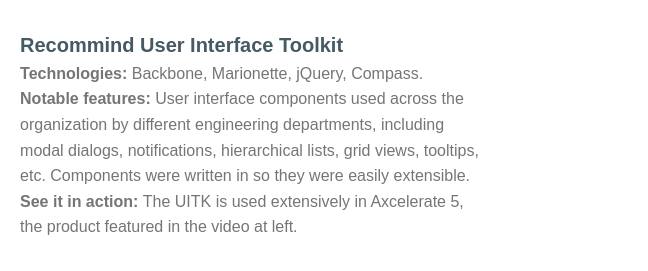
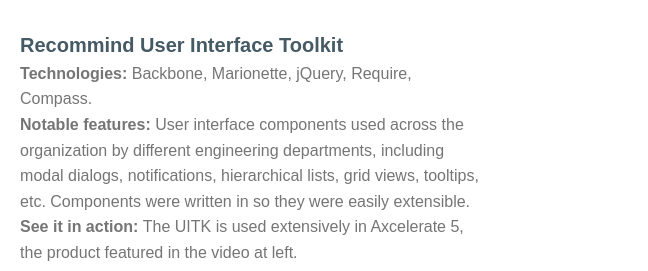
Before and after one commit to bllfrnch/bllfrnch.github.io, a website: page portfolio.html in a window 1280 px wide. Shown: the part 527-798 px from the top of the page, 632-1280 px from the left. Drawn offline with Linux system fonts and the light colour scheme.

Commit message:
Added content to portfolio

```diff
--- a/portfolio.html
+++ b/portfolio.html
@@ -49,7 +49,7 @@
             <figcaption>
               <h2>Recommind User Interface Toolkit</h2>
               <ul>
-                <li><strong>Technologies: </strong> Backbone, Marionette, jQuery, Compass.</li>
+                <li><strong>Technologies: </strong> Backbone, Marionette, jQuery, Require, Compass.</li>
                 <li><strong>Notable features: </strong> User interface components used across the organization by different engineering departments, including modal dialogs, notifications, hierarchical lists, grid views, tooltips, etc. Components were written in so they were easily extensible.</li>
                 <li><strong>See it in action: </strong> The UITK is used extensively in Axcelerate 5, the product featured in the video at left.</li>
               </ul>
```
